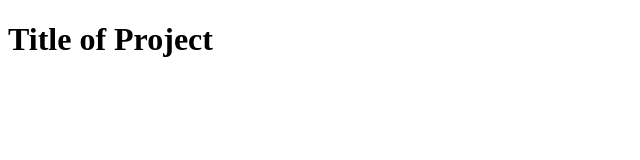
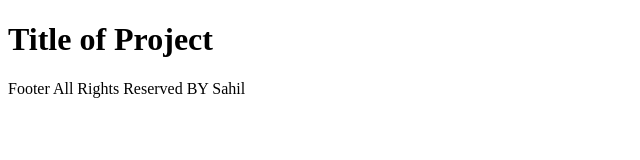
Before and after one commit to sahilbhutto/demo-repo, a plain HTML site: page index.html in a window 1280 px wide. Shown: the whole page, without its empty margins (0-640 px from the left). Drawn offline with Linux system fonts and the light colour scheme.

Commit message:
Footer compoment added

```diff
--- a/index.html
+++ b/index.html
@@ -7,5 +7,6 @@
 </head>
 <body>
     <h1>Title of Project</h1>
+    <p>Footer All Rights Reserved BY Sahil</p>
 </body>
 </html>
```
